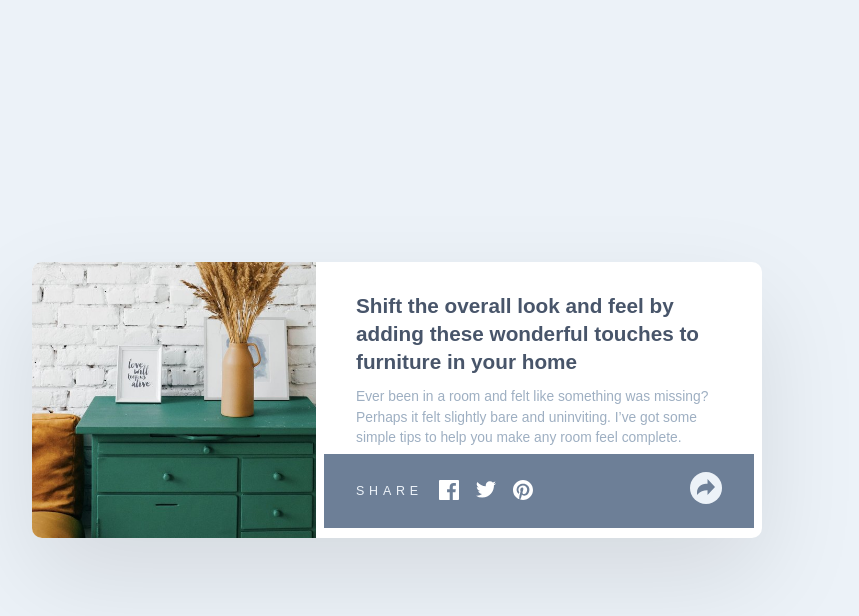
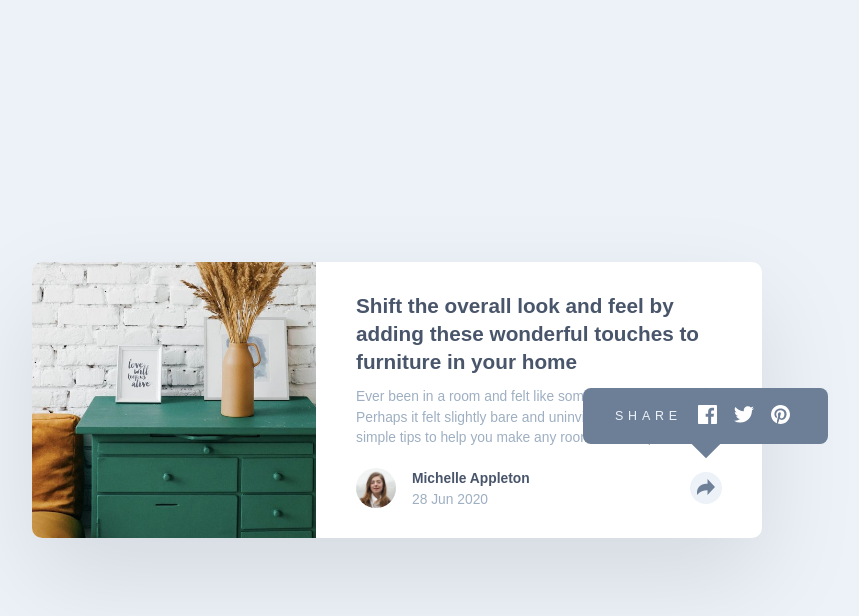
Before and after one commit to MikeBeloborodov/article_preview_component, a plain HTML site: page index.html in a window 1280 px wide. Both pictures are taken after a click on the button "Share". Shown: the whole page, without its empty margins (243-1102 px from the left). Drawn offline with Linux system fonts and the light colour scheme.

Commit message:
share container on desktop

```diff
--- a/style.css
+++ b/style.css
@@ -44,7 +44,6 @@ button {
   max-width: 45.625rem;
   margin: 0 23px;
   border-radius: 10px;
-  overflow: hidden;
   background-color: #FFF;
 }
 
@@ -54,12 +53,15 @@ button {
   height: 12.5rem;
   object-fit: cover;
   object-position: 0 -15px;
+  overflow: hidden;
+  border-top-left-radius: 10px;
+  border-top-right-radius: 10px;
 }
 
 .card__body {
   display: flex;
   flex-direction: column;
-  gap: 29px;
+  gap: 1.813rem;
   padding: 32px 32px 20px;
 }
 
@@ -90,7 +92,8 @@ button {
 
 .card__share-container {
   position: absolute;
-  width: calc(100% + 64px); /* add card padding */
+  width: calc(100% + 64px);
+  /* add card padding */
   height: calc(100% + 34px);
   background-color: var(--clr-share-container);
   top: -14px;
@@ -98,6 +101,9 @@ button {
   display: flex;
   align-items: center;
   padding: 0 32px;
+  z-index: 2;
+  border-bottom-left-radius: 10px;
+  border-bottom-right-radius: 10px;
 }
 
 .hidden {
@@ -154,7 +160,7 @@ button {
   padding: 7px;
   background-color: var(--clr-background);
   position: relative;
-  z-index: 2;
+  z-index: 3;
 }
 
 @media screen and (min-width: 800px) {
@@ -178,5 +184,28 @@ button {
   .card__image {
     height: 100%;
     object-position: 0 0;
+    border-top-left-radius: 10px;
+    border-bottom-left-radius: 10px;
+    border-top-right-radius: 0;
+  }
+
+  .card__share-container {
+    width: 245px;
+    height: 56px;
+    top: -80px;
+    left: 227px;
+    border-radius: 8px;
+  }
+
+  .card__share-container::after {
+    content: '';
+    width: 50px;
+    height: 50px;
+    background-color: var(--clr-share-container);
+    position: absolute;
+    top: 10px;
+    left: calc(50% - 25px);
+    z-index: -1;
+    rotate: 45deg;
   }
 }
```
